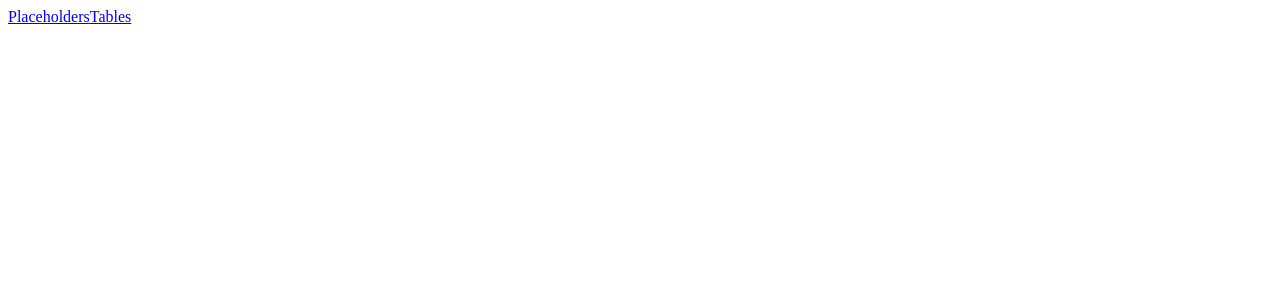
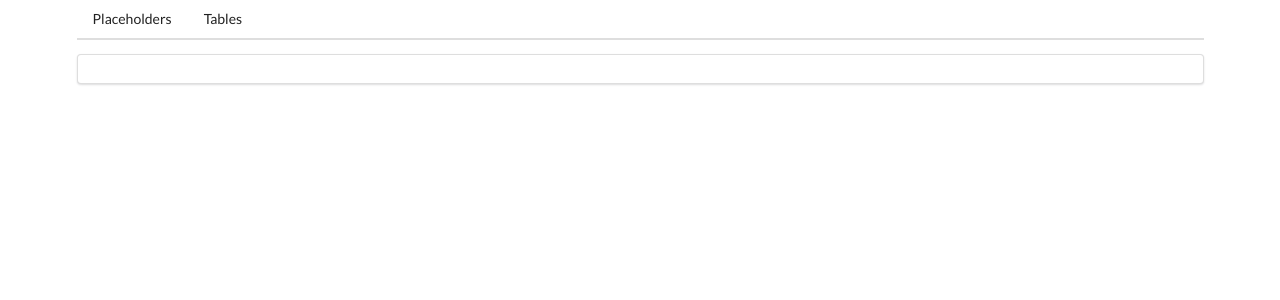
Before and after one commit to furkansteel06/AngularExamplesProject, an Angular app: page / in a window 1280 px wide. Shown: the top 300 px of the page. Built offline with nearby package versions, Linux system fonts and the light colour scheme.

Commit message:
added semantic ui # npm install semantic-ui-css

```diff
--- a/package.json
+++ b/package.json
@@ -21,6 +21,7 @@
     "@angular/router": "~7.2.0",
     "core-js": "^2.5.4",
     "rxjs": "~6.3.3",
+    "semantic-ui-css": "^2.4.1",
     "tslib": "^1.9.0",
     "zone.js": "~0.8.26"
   },
--- a/src/app/app.component.html
+++ b/src/app/app.component.html
@@ -1,4 +1,11 @@
 <!-- <app-placeholders-home></app-placeholders-home> -->
-<a routerLink="/placeholders">Placeholders</a>
-<a routerLink="/tables">Tables</a>
-<router-outlet></router-outlet>
+
+<div class="ui container">
+  <div class="ui secondary pointing menu">
+    <a routerLinkActive="active" routerLink="/placeholders" class="item">Placeholders</a>
+    <a routerLinkActive="active" routerLink="/tables" class="item">Tables</a>
+  </div>
+  <div class="ui segment">
+    <router-outlet></router-outlet>
+  </div>
+</div>
--- a/src/styles.css
+++ b/src/styles.css
@@ -1 +1,2 @@
 /* You can add global styles to this file, and also import other style files */
+@import "semantic-ui-css/semantic.css"
```
Also changed, not shown: 1 other file (tests, documents, lock files or other folders).
